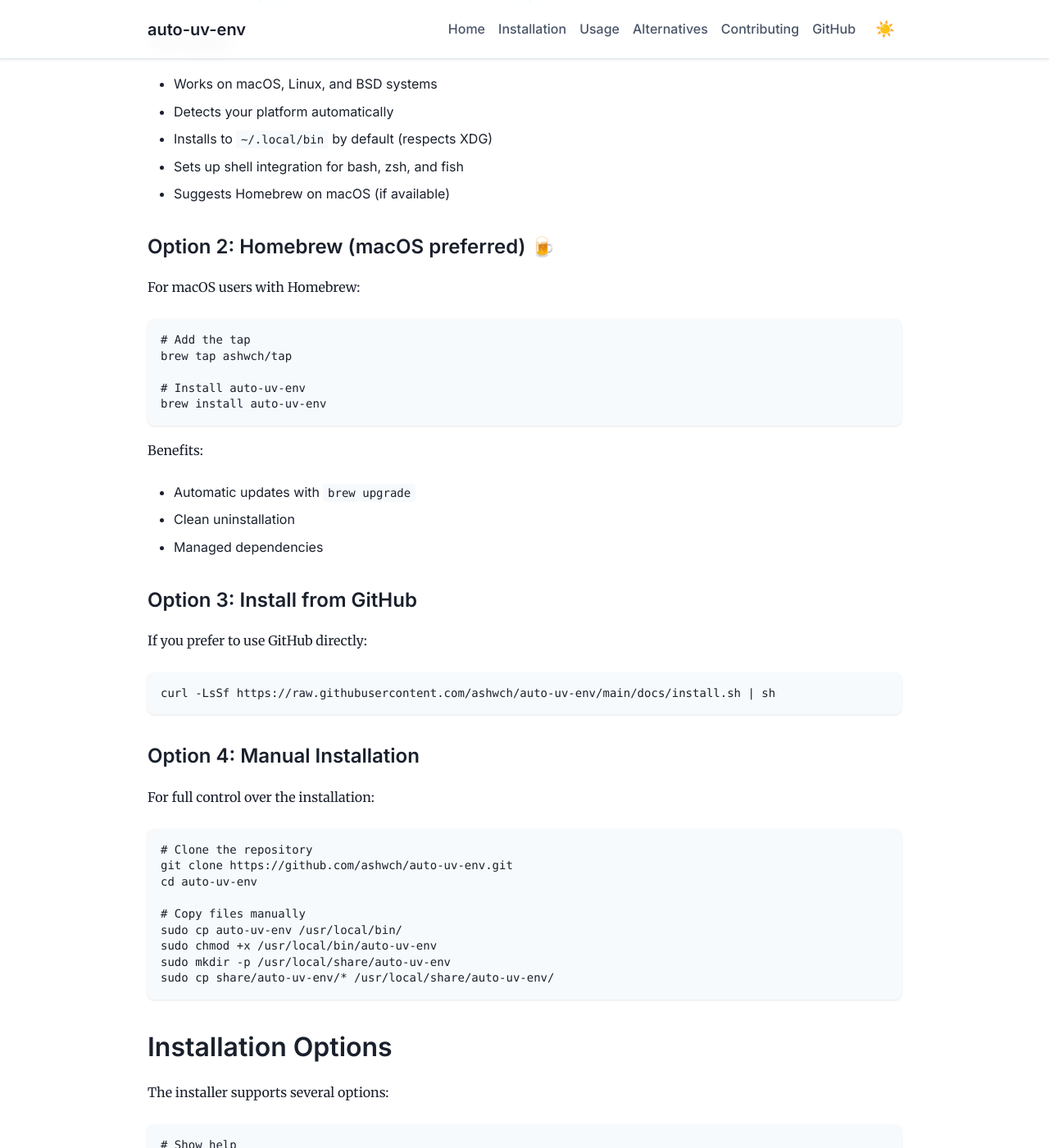
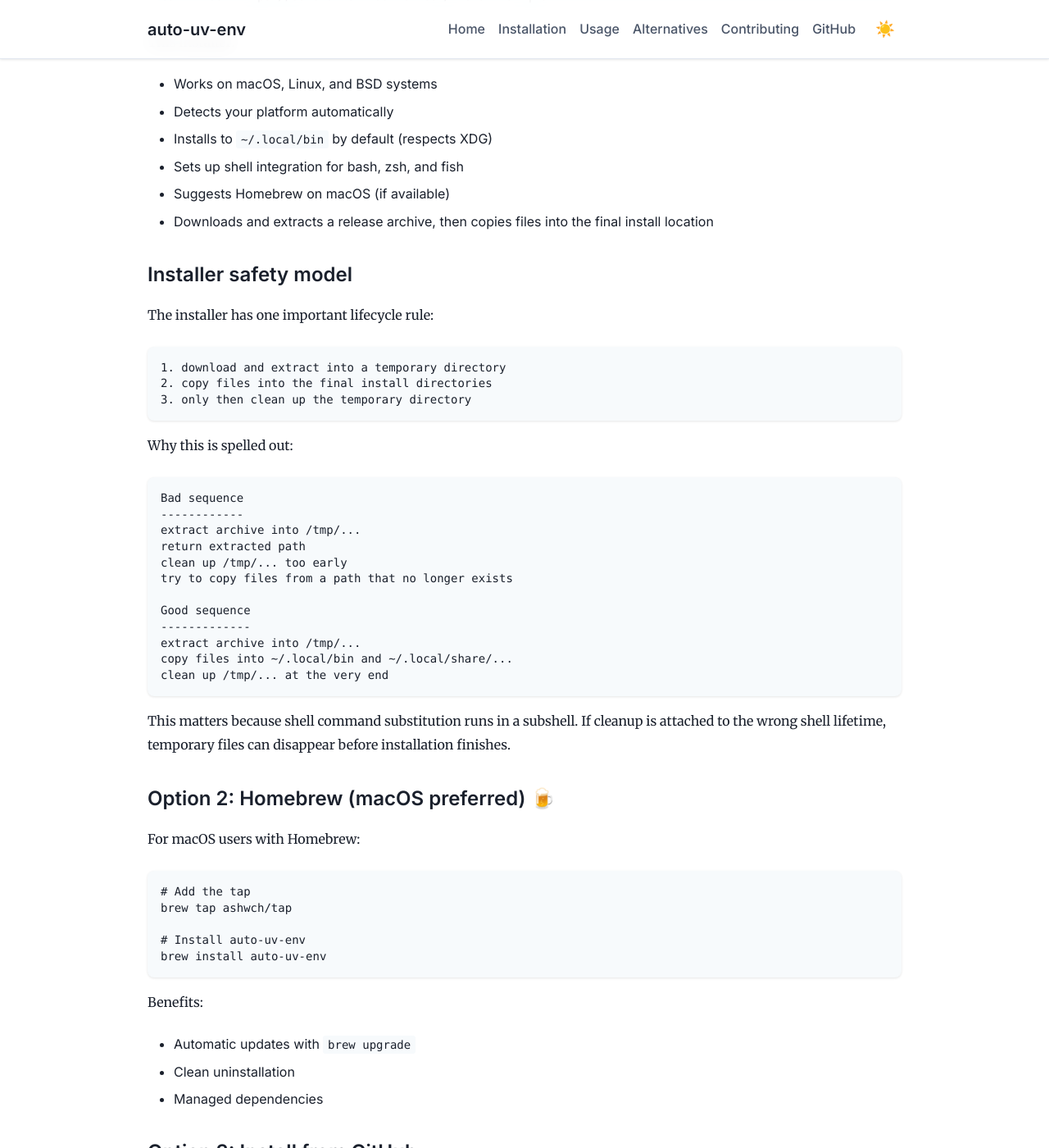
Before and after one commit to ashwch/auto-uv-env, a Jekyll site: the page built from docs/installation.md, in a window 1280 px wide and 1400 px high, scrolled down 692 px. Shown: the whole window at 82% size. Built offline with Jekyll 4.4.1, drawn with Linux system fonts in a browser that asks for light colours.

Commit message:
Fix installer temp-dir lifecycle cleanup

````diff
--- a/docs/installation.md
+++ b/docs/installation.md
@@ -31,6 +31,36 @@ This installer:
 - Installs to `~/.local/bin` by default (respects XDG)
 - Sets up shell integration for bash, zsh, and fish
 - Suggests Homebrew on macOS (if available)
+- Downloads and extracts a release archive, then copies files into the final install location
+
+### Installer safety model
+
+The installer has one important lifecycle rule:
+
+```text
+1. download and extract into a temporary directory
+2. copy files into the final install directories
+3. only then clean up the temporary directory
+```
+
+Why this is spelled out:
+
+```text
+Bad sequence
+------------
+extract archive into /tmp/...
+return extracted path
+clean up /tmp/... too early
+try to copy files from a path that no longer exists
+
+Good sequence
+-------------
+extract archive into /tmp/...
+copy files into ~/.local/bin and ~/.local/share/...
+clean up /tmp/... at the very end
+```
+
+This matters because shell command substitution runs in a subshell. If cleanup is attached to the wrong shell lifetime, temporary files can disappear before installation finishes.
 
 ### Option 2: Homebrew (macOS preferred) 🍺
 
````
Also changed, not shown: AGENTS.md (+15 -0 lines), .github/workflows/test-installer.yml, README.md, 2 other files.
